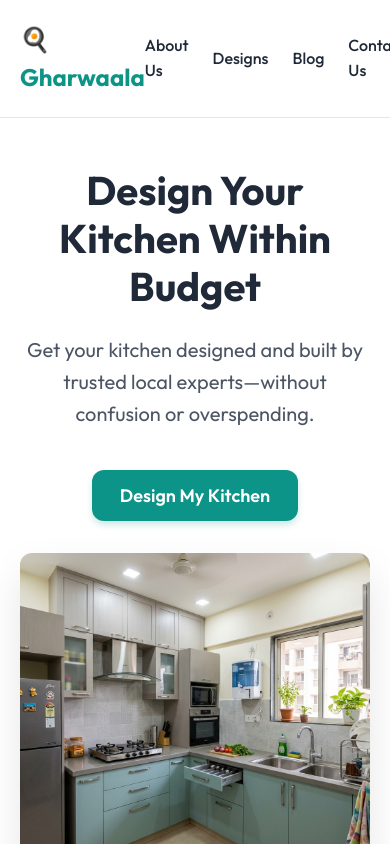
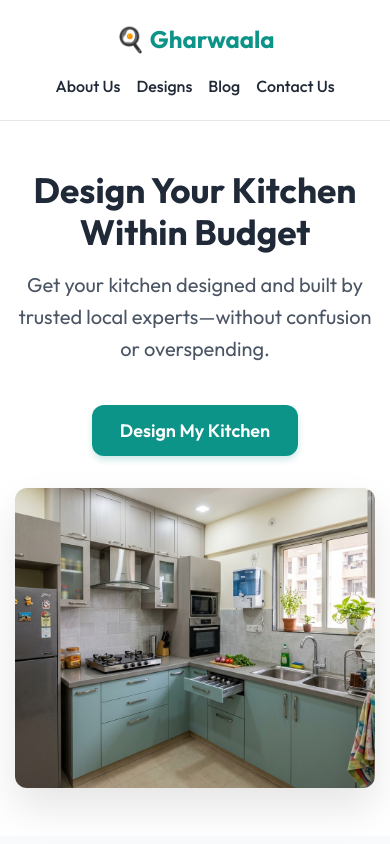
Before and after one commit to gharwaalahere/gharwaala, a website built with Vite: page index.html in a window 390 px wide. Shown: the top 844 px of the page. Built offline with nearby package versions, Linux system fonts and the light colour scheme; no server answers.

Commit message:
Enhance mobile responsiveness

```diff
--- a/src/style.css
+++ b/src/style.css
@@ -418,17 +418,49 @@
 
   /* ================= Media Queries ================= */
   @media (max-width: 768px) {
+    .container {
+      padding: 0 15px;
+    }
+
     .hero-container {
       grid-template-columns: 1fr;
-      text-align: center;
+      text-align: center !important;
       gap: 2rem;
     }
 
-    .hero-img {
-      height: 350px;
+    .hero-content h1, .section-title {
+      font-size: 2.2rem !important;
+      text-align: center !important;
+      margin-bottom: 1rem !important;
     }
 
-    .hero {
-      padding: 3rem 0;
+    .hero-content p, .hero-content div {
+      text-align: center !important;
+    }
+
+    .hero-img {
+      height: 300px !important;
+    }
+
+    .hero, .trust-section, .styles-section, .how-it-works, .final-cta, .contact-section {
+      padding: 3rem 0 !important;
+    }
+
+    .nav-container {
+      flex-direction: column;
+      gap: 1rem;
+    }
+
+    .nav-links {
+      flex-wrap: wrap;
+      justify-content: center;
+      gap: 1rem;
+    }
+
+    .modal-content {
+      padding: 1.5rem;
+      margin: 1rem;
+      max-height: 90vh;
+      overflow-y: auto;
     }
   }
```
